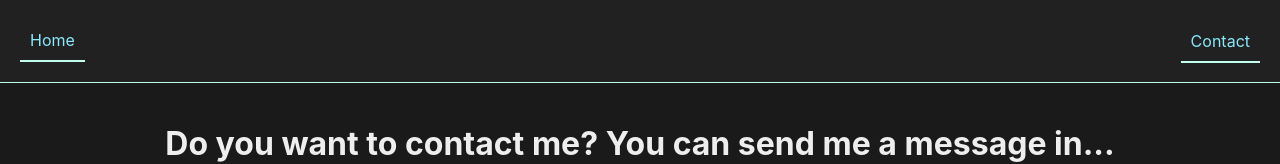
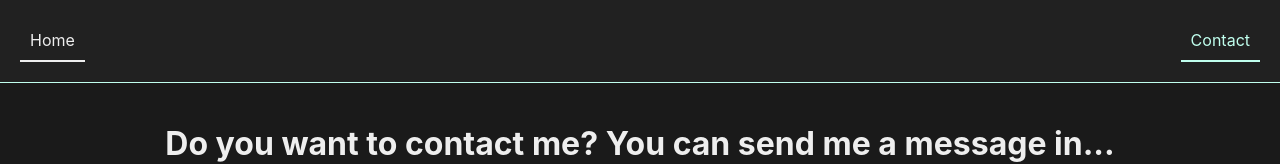
Before and after one commit to Pauloo27/me, a Next.js app: page /contact in a window 1280 px wide. Shown: the top 164 px of the page. Built offline with nearby package versions, Linux system fonts and the light colour scheme.

Commit message:
ux: highlight selected page in header

```diff
--- a/components/Header.js
+++ b/components/Header.js
@@ -1,17 +1,25 @@
 import Link from "next/link";
 import style from "../styles/Header.module.css";
+import { useRouter } from "next/router";
+import cn from "classnames";
+
+const routes = [
+  { path: "/", name: "Home" },
+  { path: "/contact", name: "Contact" },
+];
 
 export default function Header() {
+  const router = useRouter();
+
   return (
     <header className={style.container}>
-      <Link href="/">
-        <a className={style.item}>Home</a>
-      </Link>
-      <div>
-        <Link href="/contact">
-          <a className={style.item}>Contact</a>
-        </Link>
-      </div>
-    </header>
+      {routes.map(route => {
+        return (
+          <Link key={route.name} href={route.path} >
+            <a className={cn(style.item, { [style.selected_item]: router.route === route.path })}>{route.name}</a>
+          </Link>
+        )
+      })}
+    </header >
   );
 }
--- a/styles/Header.module.css
+++ b/styles/Header.module.css
@@ -10,6 +10,12 @@
 .item {
   text-decoration: none;
   padding: 10px;
+  cursor: pointer;
+  border-bottom: 2px solid var(--text-main);
+  color: var(--text-main);
+}
+
+.selected_item {
   border-bottom: 2px solid var(--coffee);
-  cursor: pointer;
+  color: var(--coffee);
 }
```
